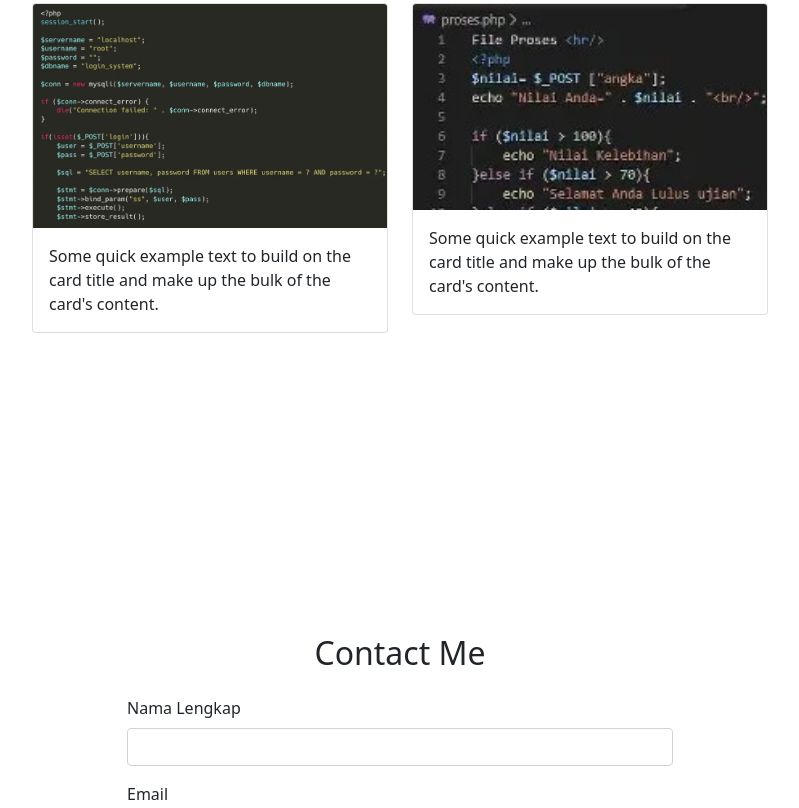
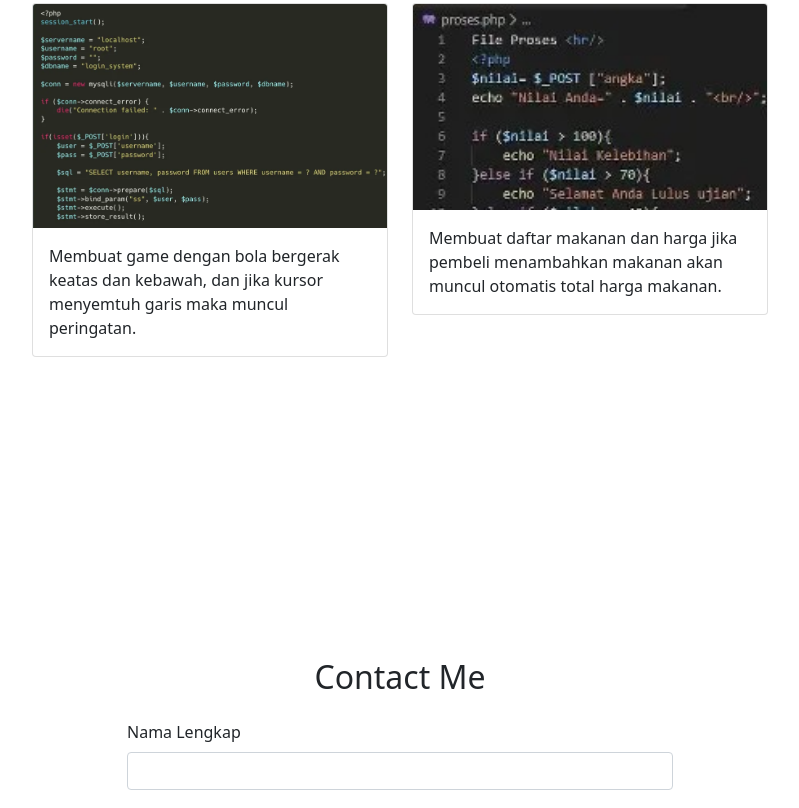
Before and after one commit to Bunga2336/Bunga.github.io, a plain HTML site: page index.html in a window 1280 px wide. Shown: the part 1469-2277 px from the top of the page, without its empty margins (240-1039 px from the left). Drawn offline with nearby package versions, Linux system fonts and the light colour scheme; files whose address does not match are found by name.

Commit message:
Add files via upload

```diff
--- a/index.html
+++ b/index.html
@@ -52,7 +52,7 @@
 
     <!-- Jumbotron -->
     <section class="jumbotron text-center">
-      <img src="img/WhatsApp Image 2025-07-23 at 22.11.17_f2b73060.jpg" alt="Bunga" width="200" class="rounded-circle img-thumbnail" />
+      <img src="img/pp.jpg" alt="Bunga" width="200" class="rounded-circle img-thumbnail" />
       <h1 class="display-4">Bunga Clara October</h1>
       <p class="lead">Pelajar | Sekolah</p>
       <svg xmlns="http://www.w3.org/2000/svg" viewBox="0 0 1440 320">
@@ -129,7 +129,7 @@
             <div class="card">
               <img src="img/Project/pppp.png" class="card-img-top img-project" alt="Projects 4" />
               <div class="card-body">
-                <p class="card-text">Some quick example text to build on the card title and make up the bulk of the card's content.</p>
+                <p class="card-text">Membuat game dengan bola bergerak keatas dan kebawah, dan jika kursor menyemtuh garis maka muncul peringatan.</p>
               </div>
             </div>
           </div>
@@ -137,7 +137,7 @@
             <div class="card">
               <img src="img/Project/coding4.jpg" class="card-img-top img-project" alt="Projects 5" />
               <div class="card-body">
-                <p class="card-text">Some quick example text to build on the card title and make up the bulk of the card's content.</p>
+                <p class="card-text">Membuat daftar makanan dan harga jika pembeli menambahkan makanan akan muncul otomatis total harga makanan.</p>
               </div>
             </div>
           </div>
```
